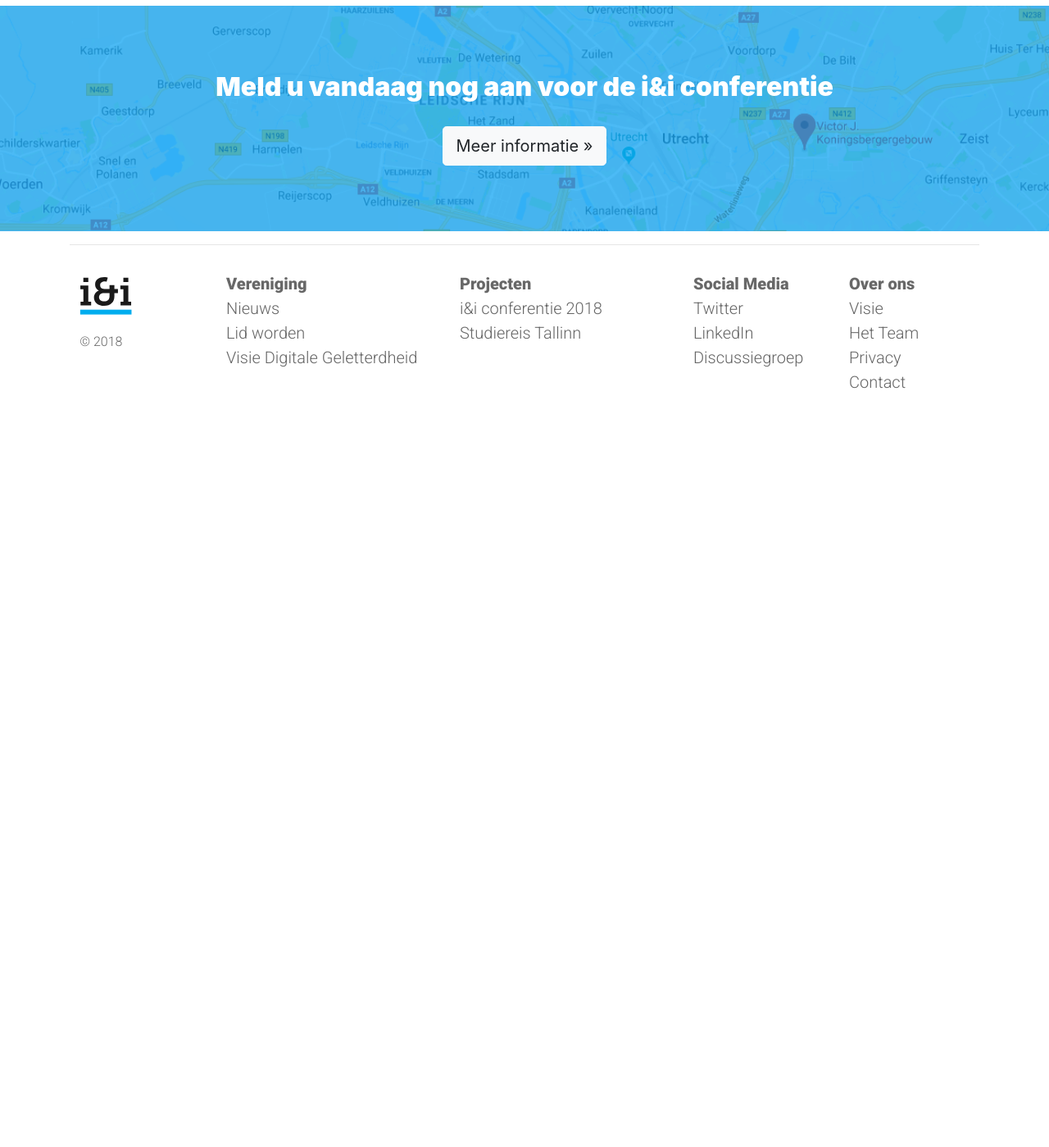
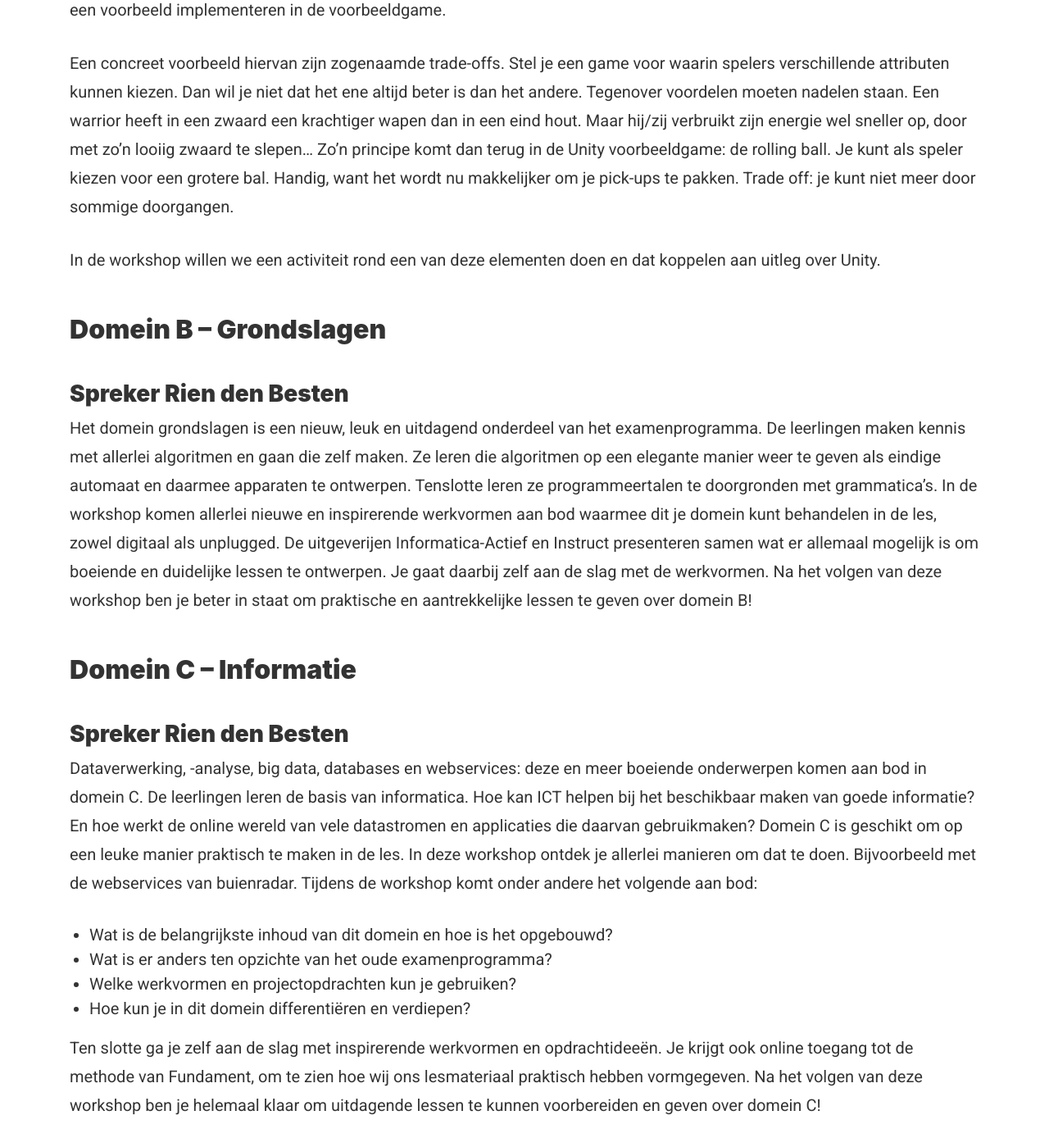
Before and after one commit to ieni/website, a Jekyll site: the page built from _projects/ieni-conferentie-2018.md, in a window 1280 px wide and 1400 px high, scrolled down 12029 px. Shown: the whole window at 82% size. Built offline with Jekyll 4.4.1, drawn with Linux system fonts in a browser that asks for light colours; before the commit the page ends 12542 px from its top, so only the background shows below that; some of the changed text lies outside the part shown.

Commit message:
Final update conference speakers

```diff
--- a/_projects/ieni-conferentie-2018.md
+++ b/_projects/ieni-conferentie-2018.md
@@ -60,13 +60,28 @@
 “Algoritmiek, Berekenbaarheid en Logica” is één van de keuzethema’s in het nieuwe examenprogramma. Het bouwt voort op de introductie van algoritmiek in het kernprogramma en laat de leerlingen in verschillende contexten leren wat de complexiteit van algoritmen is. Daarbij staat het analyseren van algoritmen centraal. Ook leren leerlingen hoe logica kan worden gebruikt om digitale eigenschappen van artefacten te beschrijven. De ontwikkeling van deze lesmodule is inmiddels begonnen en in deze workshop presenteren we de eerste globale opzet (feedback daarop is welkom). Daarnaast zullen de deelnemers een aantal oefeningen doen om te laten zien dat dit onderwerp niet zo droog en stoffig is als het misschien lijkt.
 
 ## Interaction Design (IxD)
-### Sprekes Lonneke Koijen & Pieter Vorstenbosch
+### Sprekers Lonneke Koijen & Pieter Vorstenbosch
 
 Voor de het domein F Interactie ontwikkelt Informatica-Actief een cursus Interaction Design. Aan de hand van het Design Thinking Process voeren we de leerling door het ontwerpen van interacties en interfaces.
 
 In de workshop vertellen we meer over de inhoud van de cursus en ondergaat de bezoeker onderdelen van het proces. Beginnend bij Interview, Needfinding, MoSCoW naar Definieren van de opdracht en dan van Concept naar Design en vervolgens van Prototyping naar Testing. De cursus wordt in het voorjaar van 2019 opgeleverd en kan worden ingezet als basis van elk ontwerpproces, van applicaties, websites tot hardware.
 
 ![Interaction design]({{ "/assets/img/content/interacton_design.jpg" | relative_url }})
+
+## Domein E – Architectuur
+### Spreker Rien den Besten
+
+De werking en beveiliging van allerlei soorten digitale apparaten staat centraal in domein E. Het is daarbij niet de bedoeling dat de leerlingen van een hele reeks apparaten weten uit welke hard- en software die bestaan. De wereld van digitale apparaten verandert snel. Daarom is het belangrijk dat ze vaste structuren en verbanden leren herkennen in de vorm van lagen en interfaces. Het is dan makkelijker om een onbekend apparaat te doorgronden, te beveiligen of om er zelf een te ontwerpen.
+Hoe geef je daarover goed les? Die vraag staat centraal in deze workshop. We kijken daarbij naar de theorie en praktische voorbeelden: van supercomputers tot internet of things en van digitale oorlogsvoering tot public key cryptografie.
+Tijdens de workshop komt onder andere het volgende aan bod:
+- Wat is de belangrijkste inhoud van dit domein en hoe is het opgebouwd?
+- Wat is er anders ten opzichte van het oude examenprogramma?
+- Welke werkvormen en projectopdrachten kun je gebruiken?
+- Hoe kun je in dit domein differentiëren en verdiepen?
+
+Ten slotte ga je zelf aan de slag met inspirerende werkvormen en opdrachtideeën. Je krijgt ook online toegang tot de methode van Fundament, om te zien hoe wij ons lesmateriaal praktisch hebben vormgegeven.
+Na het volgen van deze workshop ben je helemaal klaar om uitdagende lessen te kunnen voorbereiden en geven over domein E!
+
 
 # Donderdag 8 november
 
@@ -178,6 +193,28 @@
 
 In de workshop willen we een activiteit rond een van deze elementen doen en dat koppelen aan uitleg over Unity.
 
+## Domein B – Grondslagen
+### Spreker Rien den Besten
+
+Het domein grondslagen is een nieuw, leuk en uitdagend onderdeel van het examenprogramma. De leerlingen maken kennis met allerlei algoritmen en gaan die zelf maken. Ze leren die algoritmen op een elegante manier weer te geven als eindige automaat en daarmee apparaten te ontwerpen. Tenslotte leren ze programmeertalen te doorgronden met grammatica’s.
+In de workshop komen allerlei nieuwe en inspirerende werkvormen aan bod waarmee dit je domein kunt behandelen in de les, zowel digitaal als unplugged. De uitgeverijen Informatica-Actief en Instruct presenteren samen wat er allemaal mogelijk is om boeiende en duidelijke lessen te ontwerpen. Je gaat daarbij zelf aan de slag met de werkvormen.
+Na het volgen van deze workshop ben je beter in staat om praktische en aantrekkelijke lessen te geven over domein B!
+
+## Domein C – Informatie
+### Spreker Rien den Besten
+
+Dataverwerking, -analyse, big data, databases en webservices: deze en meer boeiende onderwerpen komen aan bod in domein C. De leerlingen leren de basis van informatica. Hoe kan ICT helpen bij het beschikbaar maken van goede informatie? En hoe werkt de online wereld van vele datastromen en applicaties die daarvan gebruikmaken?
+Domein C is geschikt om op een leuke manier praktisch te maken in de les. In deze workshop ontdek je allerlei manieren om dat te doen. Bijvoorbeeld met de webservices van buienradar.
+Tijdens de workshop komt onder andere het volgende aan bod:
+- Wat is de belangrijkste inhoud van dit domein en hoe is het opgebouwd?
+- Wat is er anders ten opzichte van het oude examenprogramma?
+- Welke werkvormen en projectopdrachten kun je gebruiken?
+- Hoe kun je in dit domein differentiëren en verdiepen?
+
+Ten slotte ga je zelf aan de slag met inspirerende werkvormen en opdrachtideeën. Je krijgt ook online toegang tot de methode van Fundament, om te zien hoe wij ons lesmateriaal praktisch hebben vormgegeven.
+Na het volgen van deze workshop ben je helemaal klaar om uitdagende lessen te kunnen voorbereiden en geven over domein C!
+
+
 ## FutureNL: Aan de slag met de Digi-doener VO
 ### Spreker:	Natasja Corver (FutureNL)
 
```
